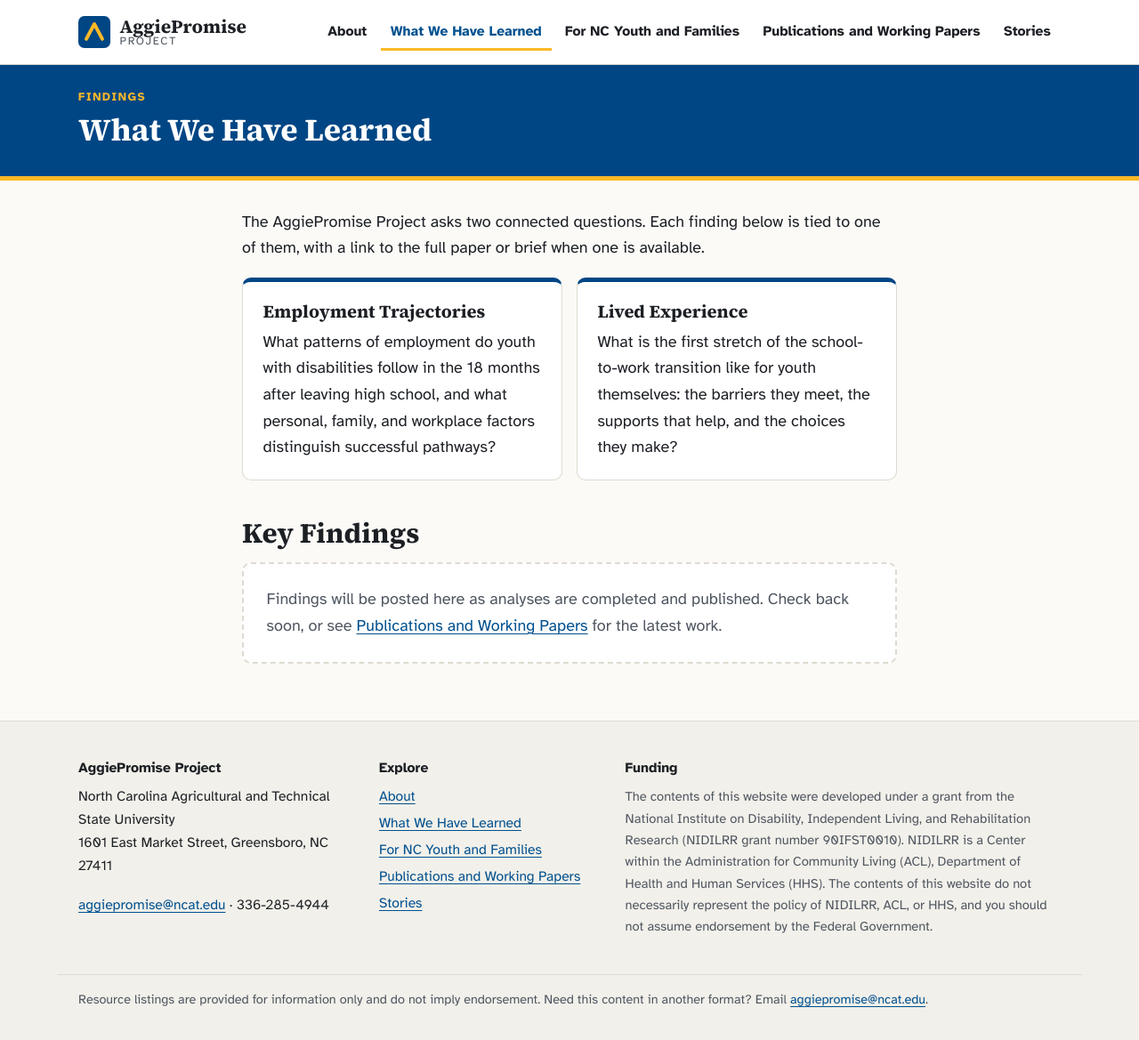
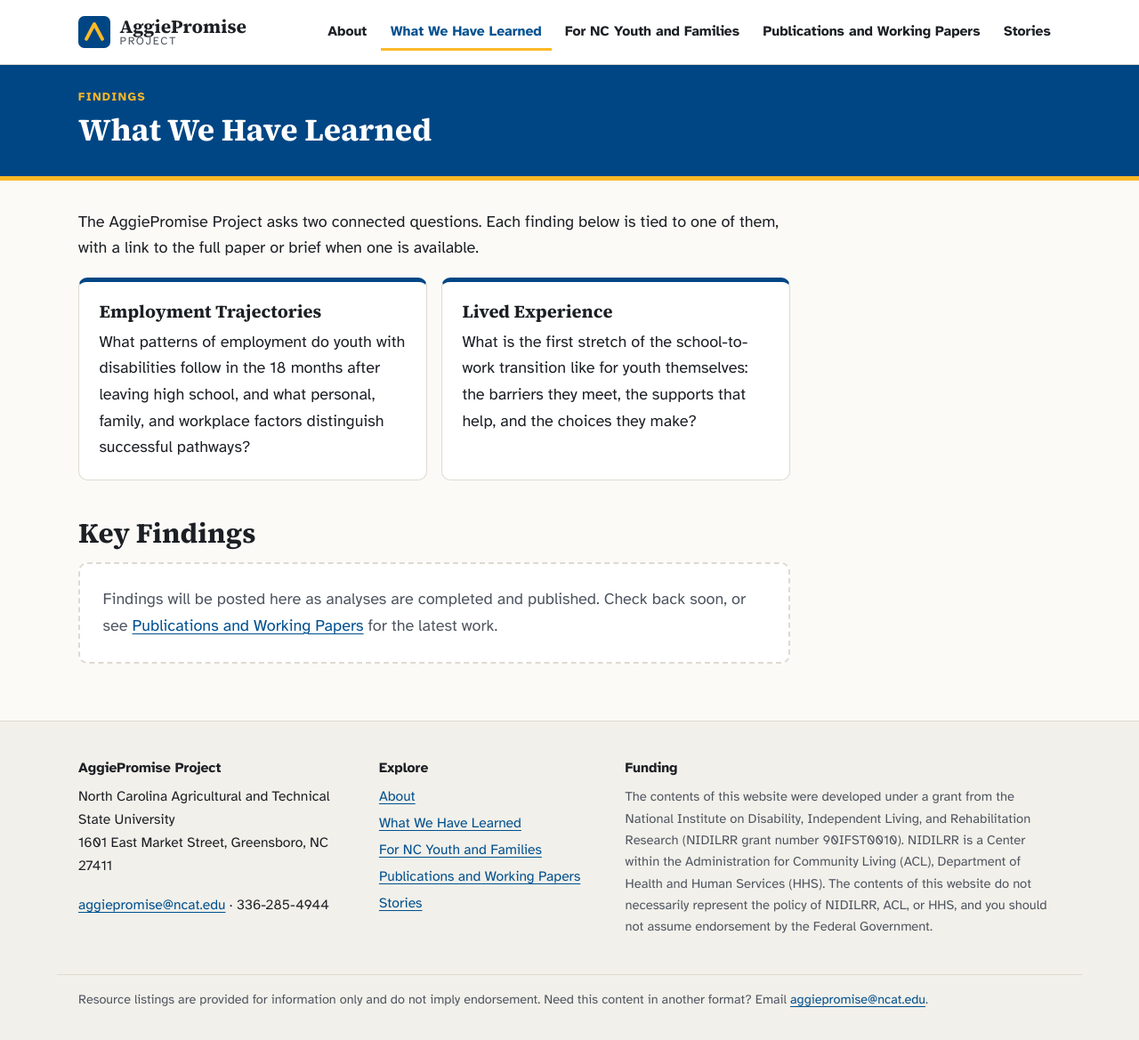
Before and after one commit to chenyudan123/aggiepromise, a Jekyll site: the page built from what-we-have-learned.html, in a window 1280 px wide. Shown: the whole page at 89% size. Built offline with Jekyll 4.4.1, drawn with Linux system fonts in a browser that asks for light colours.

Commit message:
Add files via upload

```diff
--- a/assets/css/site.css
+++ b/assets/css/site.css
@@ -138,7 +138,8 @@
 .page-body { padding-top: 2rem; padding-bottom: 4rem; }
 .prose { max-width: 46rem; }
 .page-body > :first-child { margin-top: 0; }
-.page-body:not(.is-wide) { max-width: calc(46rem + 3rem); }
+/* Text pages: content starts at the banner's left edge; lines stay a comfortable reading width */
+.page-body:not(.is-wide) > * { max-width: 50rem; }
 
 /* ---------- Home ---------- */
 .home-hero { background: var(--hero-bg); color: var(--hero-text); padding: 1.6rem 0 1.5rem; border-bottom: 5px solid var(--gold); overflow: hidden; position: relative; }
```
